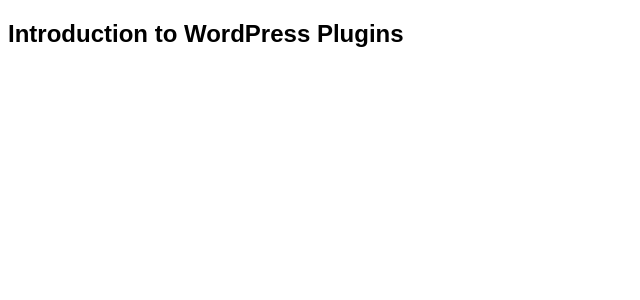
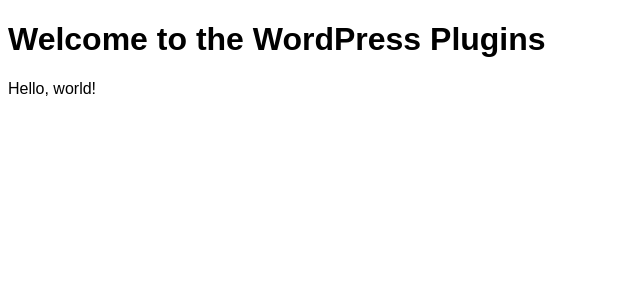
Before and after one commit to kahnu044/noob-docs, a Next.js app: page /wordpress/plugins in a window 1280 px wide. Shown: the top 300 px of the page, without its empty margins (0-640 px from the left). Built offline with nearby package versions, Linux system fonts and the light colour scheme.

Commit message:
Page Updated

```diff
--- /dev/null
+++ b/pages/wordpress.mdx
@@ -0,0 +1,2 @@
+# Welcome to WordPress
+Hello, world!
--- a/pages/wordpress/index.mdx
+++ /dev/null
@@ -1 +0,0 @@
-#hi
--- /dev/null
+++ b/pages/wordpress/plugins.mdx
@@ -0,0 +1,3 @@
+# Welcome to the WordPress Plugins
+
+Hello, world!
--- a/pages/wordpress/plugins/_meta.js
+++ b/pages/wordpress/plugins/_meta.js
@@ -1,3 +1,3 @@
-export default {
-    index: "Introduction"
-}
+// export default {
+//     index: "Introduction"
+// }
--- a/pages/wordpress/plugins/index.mdx
+++ /dev/null
@@ -1 +0,0 @@
-## Introduction to WordPress Plugins
--- /dev/null
+++ b/pages/wordpress/themes.mdx
@@ -0,0 +1,3 @@
+# Welcome to the WordPress Themes
+
+Hello, world!
--- a/pages/wordpress/themes/_meta.js
+++ b/pages/wordpress/themes/_meta.js
@@ -1,3 +1,3 @@
-export default {
-    index: "Introduction"
-}
+// export default {
+//     index: "Introduction"
+// }
--- a/pages/wordpress/themes/index.mdx
+++ /dev/null
@@ -1 +0,0 @@
-## Introduction to WordPress Themes
```
